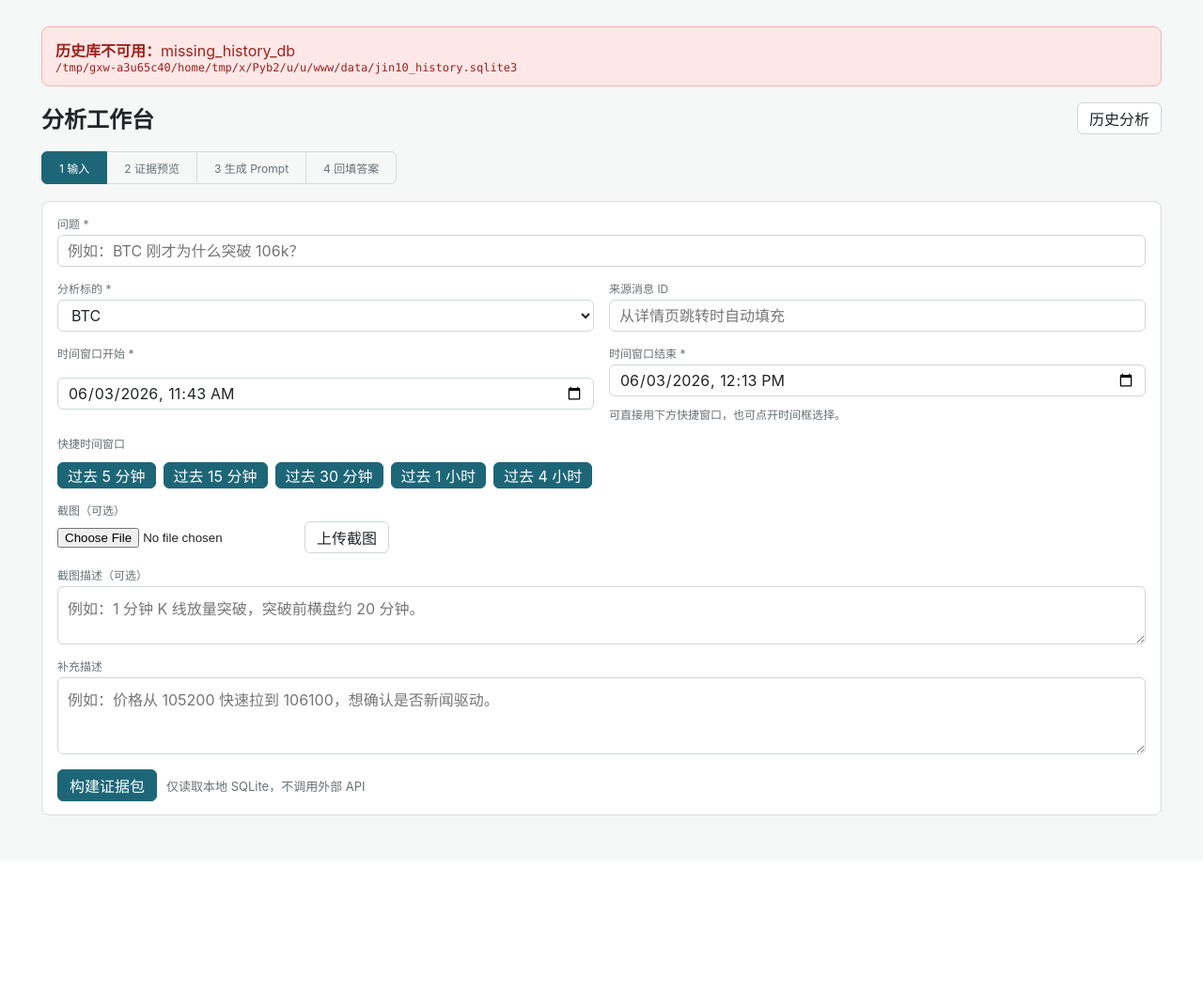
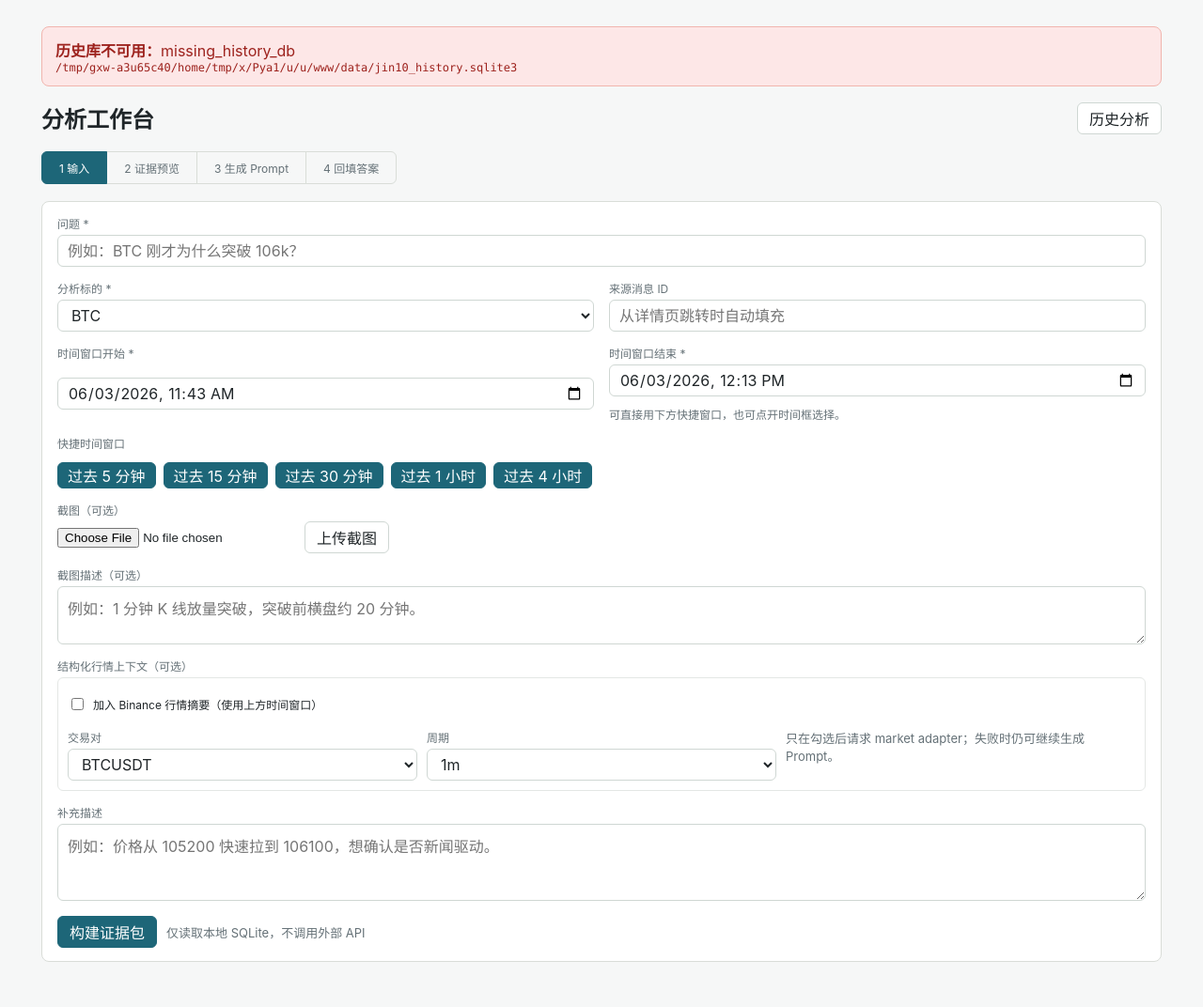
Before and after one commit to hangfo/jin10-monitor, a FastAPI app: page /analyze in a window 1280 px wide. Shown: the part 49-1121 px from the top of the page at 94% size. Before the commit the page ends 917 px from the top, so only its background shows below. Run offline with FastAPI, Linux system fonts and the light colour scheme.

Commit message:
feat(dashboard): add analyze market context
问题：手工分析 Prompt 目前只能携带本地快讯证据和截图描述，无法在同一分析窗口内附带结构化行情摘要；同时 CHANGELOG 顶部长期把多天变更混在 Unreleased，后续接力阅读成本偏高。

修改：在 /analyze 输入页增加可选 Binance 行情上下文控件，用户勾选后才按分析时间窗口请求 market adapter；预览页展示行情摘要，并在生成 Prompt 时写入独立的结构化行情上下文区块。补充行情可用、行情不可用、JSON 解析和模板字段测试；将 CHANGELOG 按日期重新分组，并保留当前未发布改动在 Unreleased。

影响：不接模型 API，不自动请求金十 REST，不写业务历史库，不改变 WebSocket、REST 采集或 Telegram 推送语义；行情请求只在用户勾选 /analyze 控件后发生，失败时手工分析流程继续可用。

验证：git diff --check；.venv/bin/python -m pytest tests/test_dashboard_analysis.py tests/test_market_adapter.py -q（48 passed）；.venv/bin/python -m pytest -q（171 passed）；浏览器确认 http://127.0.0.1:8765/analyze 显示结构化行情上下文控件。

```diff
--- a/dashboard/app.py
+++ b/dashboard/app.py
@@ -218,6 +218,79 @@ def datetime_local_value(value: object) -> str:
     return text[:16]
 
 
+def form_bool(value: object) -> bool:
+    return str(value or "").strip().lower() in {"1", "true", "yes", "on"}
+
+
+def parse_market_context_json(value: object) -> dict[str, object]:
+    try:
+        parsed = json.loads(str(value or "{}"))
+    except Exception:
+        return {}
+    return parsed if isinstance(parsed, dict) else {}
+
+
+def summarize_klines(klines: list[object]) -> dict[str, object]:
+    if not klines:
+        return {}
+    first = klines[0]
+    last = klines[-1]
+    first_close = float(getattr(first, "close", 0.0) or 0.0)
+    last_close = float(getattr(last, "close", 0.0) or 0.0)
+    move = last_close - first_close
+    move_pct = (move / first_close * 100) if first_close else 0.0
+    return {
+        "count": len(klines),
+        "first_close": round(first_close, 8),
+        "last_close": round(last_close, 8),
+        "move": round(move, 8),
+        "move_pct": round(move_pct, 4),
+        "high": round(max(float(getattr(kline, "high", 0.0) or 0.0) for kline in klines), 8),
+        "low": round(min(float(getattr(kline, "low", 0.0) or 0.0) for kline in klines), 8),
+    }
+
+
+def build_market_context_for_prompt(
+    *,
+    enabled: bool,
+    symbol: str,
+    interval: str,
+    start: str,
+    end: str,
+) -> dict[str, object]:
+    if not enabled:
+        return {"enabled": False, "market_data_called": False}
+
+    adapter_name = configured_market_adapter_name()
+    adapter = get_market_adapter(adapter_name)
+    base = {
+        "enabled": True,
+        "ok": False,
+        "adapter": adapter_name,
+        "symbol": str(symbol or "").upper()[:20],
+        "interval": str(interval or "1m")[:12],
+        "start": start,
+        "end": end,
+        "market_data_called": bool(adapter),
+    }
+    if not adapter:
+        return {**base, "error": "market adapter not configured" if not adapter_name else "market adapter not implemented"}
+    try:
+        klines = adapter.fetch_klines(symbol=base["symbol"], interval=base["interval"], start=start, end=end)
+    except MarketAdapterError as exc:
+        return {**base, "error": str(exc)}
+    except Exception:
+        log.exception("market context fetch failed")
+        return {**base, "error": "unexpected market adapter error"}
+    return {
+        **base,
+        "ok": True,
+        "adapter": adapter.name,
+        "source": "Binance Spot",
+        "summary": summarize_klines(klines),
+    }
+
+
 def create_app() -> FastAPI:
     app = FastAPI(title="Jin10 Monitor Dashboard", docs_url=None, redoc_url=None, openapi_url=None)
     templates.env.globals["compact_text"] = compact_text
@@ -373,6 +446,18 @@ def create_app() -> FastAPI:
         screenshot_description = form.get("screenshot_description", "").strip()
         user_context = form.get("user_context", "").strip()
         evidence, boundary = build_evidence_for_preview(asset, window_start, window_end)
+        market_context = build_market_context_for_prompt(
+            enabled=form_bool(form.get("market_enabled", "")),
+            symbol=form.get("market_symbol", "BTCUSDT"),
+            interval=form.get("market_interval", "1m"),
+            start=window_start,
+            end=window_end,
+        )
+        if isinstance(boundary, dict):
+            boundary = {
+                **boundary,
+                "market_data_called": bool(market_context.get("market_data_called")),
+            }
         return templates.TemplateResponse(
             request,
             "analyze.html",
@@ -387,6 +472,7 @@ def create_app() -> FastAPI:
                 "screenshot_id": screenshot_id,
                 "screenshot_description": screenshot_description,
                 "user_context": user_context,
+                "market_context": market_context,
                 "evidence": evidence,
                 "boundary": boundary,
                 "known_assets": known_assets(),
@@ -411,6 +497,7 @@ def create_app() -> FastAPI:
             screenshot_id=screenshot_id,
             screenshot_description=screenshot_description,
         )
+        market_context = parse_market_context_json(form.get("market_context_json", "{}"))
         evidence = parse_evidence_json(form.get("evidence_json", "[]"))
         selected_ids = {
             key.removeprefix("sel_")
@@ -427,6 +514,7 @@ def create_app() -> FastAPI:
             window_end=window_end,
             evidence=evidence,
             user_context=user_context,
+            market_context=market_context,
         )
         run_id = create_run(
             question=question,
@@ -454,6 +542,7 @@ def create_app() -> FastAPI:
                 "from_item_id": from_item_id,
                 "screenshot_id": screenshot_id,
                 "user_context": user_context,
+                "market_context": market_context,
                 "evidence": evidence,
                 "prompt": prompt,
                 "known_assets": known_assets(),
--- a/dashboard/manual_ai.py
+++ b/dashboard/manual_ai.py
@@ -56,6 +56,7 @@ def generate_prompt(
     window_end: str,
     evidence: list[dict[str, Any]],
     user_context: str = "",
+    market_context: dict[str, Any] | None = None,
 ) -> str:
     selected = [item for item in evidence if item.get("selected", True)]
     lines = [
@@ -71,6 +72,9 @@ def generate_prompt(
     ]
     if user_context:
         lines.extend(["", f"补充描述：{user_context}"])
+
+    if market_context and market_context.get("enabled"):
+        lines.extend(render_market_context_lines(market_context))
 
     lines.extend(
         [
@@ -109,6 +113,40 @@ def generate_prompt(
         ]
     )
     return "\n".join(lines)
+
+
+def render_market_context_lines(market_context: dict[str, Any]) -> list[str]:
+    lines = [
+        "",
+        "=" * 60,
+        "【结构化行情上下文】",
+    ]
+    if not market_context.get("ok"):
+        lines.extend(
+            [
+                f"行情数据不可用：{market_context.get('error') or 'market data unavailable'}",
+                "注意：不要把缺失行情数据当作价格没有波动。",
+            ]
+        )
+        return lines
+
+    summary = market_context.get("summary") or {}
+    lines.extend(
+        [
+            f"来源：{market_context.get('source') or 'market adapter'}",
+            f"交易对：{market_context.get('symbol')}",
+            f"周期：{market_context.get('interval')}",
+            f"窗口：{market_context.get('start')} 至 {market_context.get('end')}",
+            f"K 线数量：{summary.get('count')}",
+            f"首根收盘：{summary.get('first_close')}",
+            f"末根收盘：{summary.get('last_close')}",
+            f"涨跌：{summary.get('move')} ({summary.get('move_pct')}%)",
+            f"窗口高点：{summary.get('high')}",
+            f"窗口低点：{summary.get('low')}",
+            "注意：行情上下文只说明价格变化，不单独证明新闻因果。",
+        ]
+    )
+    return lines
 
 
 def parse_answer(raw_text: str) -> dict[str, Any]:
--- a/dashboard/templates/analyze.html
+++ b/dashboard/templates/analyze.html
@@ -73,6 +73,38 @@
     max-width: 220px;
     object-fit: contain;
   }
+  .market-context-box {
+    border: 1px solid var(--border-soft);
+    border-radius: 6px;
+    display: grid;
+    gap: 10px;
+    grid-template-columns: repeat(3, minmax(0, 1fr));
+    padding: 10px;
+  }
+  .market-context-box .check {
+    grid-column: 1 / -1;
+  }
+  .market-preview {
+    border: 1px solid var(--border-soft);
+    border-radius: 6px;
+    margin: 12px 0;
+    padding: 10px;
+  }
+  .market-preview-grid {
+    display: grid;
+    gap: 8px;
+    grid-template-columns: repeat(4, minmax(0, 1fr));
+    margin-top: 8px;
+  }
+  .market-preview-stat {
+    background: var(--bg);
+    border-radius: 6px;
+    padding: 8px;
+  }
+  .market-preview-stat strong {
+    display: block;
+    margin-top: 3px;
+  }
   .analysis-textarea,
   .prompt-box,
   .answer-box {
@@ -144,6 +176,10 @@
     }
     .step-nav-item {
       white-space: nowrap;
+    }
+    .market-context-box,
+    .market-preview-grid {
+      grid-template-columns: 1fr;
     }
   }
 </style>
@@ -224,6 +260,31 @@
         <div class="filter-group full-row">
           <span class="filter-label">截图描述（可选）</span>
           <textarea class="analysis-textarea" id="screenshot-description" name="screenshot_description" rows="2" placeholder="例如：1 分钟 K 线放量突破，突破前横盘约 20 分钟。"></textarea>
+        </div>
+        <div class="filter-group full-row">
+          <span class="filter-label">结构化行情上下文（可选）</span>
+          <div class="market-context-box">
+            <label class="check">
+              <input type="checkbox" name="market_enabled" value="1">
+              加入 Binance 行情摘要（使用上方时间窗口）
+            </label>
+            <div class="filter-group">
+              <span class="filter-label">交易对</span>
+              <select name="market_symbol">
+                {% for symbol in ["BTCUSDT", "ETHUSDT", "SOLUSDT", "BNBUSDT"] %}
+                <option value="{{ symbol }}">{{ symbol }}</option>
+                {% endfor %}
+              </select>
+            </div>
+            <div class="filter-group">
+              <span class="filter-label">周期</span>
+              <select name="market_interval">
+                <option value="1m" selected>1m</option>
+                <option value="5m">5m</option>
+              </select>
+            </div>
+            <div class="muted">只在勾选后请求 market adapter；失败时仍可继续生成 Prompt。</div>
+          </div>
         </div>
         <div class="filter-group full-row">
           <span class="filter-label">补充描述</span>
@@ -315,6 +376,23 @@
       </div>
       <span class="pill">{{ boundary.label if boundary is mapping else boundary }}</span>
     </div>
+    {% if market_context and market_context.enabled %}
+    <div class="market-preview">
+      <strong>结构化行情上下文</strong>
+      {% if market_context.ok %}
+      <span class="muted mono">{{ market_context.source }} · {{ market_context.symbol }} · {{ market_context.interval }}</span>
+      {% set summary = market_context.summary %}
+      <div class="market-preview-grid">
+        <div class="market-preview-stat"><span class="meta">首根收盘</span><strong class="mono">{{ summary.first_close }}</strong></div>
+        <div class="market-preview-stat"><span class="meta">末根收盘</span><strong class="mono">{{ summary.last_close }}</strong></div>
+        <div class="market-preview-stat"><span class="meta">涨跌</span><strong class="mono">{{ summary.move }} ({{ summary.move_pct }}%)</strong></div>
+        <div class="market-preview-stat"><span class="meta">高 / 低</span><strong class="mono">{{ summary.high }} / {{ summary.low }}</strong></div>
+      </div>
+      {% else %}
+      <div class="muted">market data unavailable: {{ market_context.error }}</div>
+      {% endif %}
+    </div>
+    {% endif %}
     <form id="preview-form" method="post" action="/analyze/generate-prompt">
       <input type="hidden" name="question" value="{{ question }}">
       <input type="hidden" name="asset" value="{{ asset }}">
@@ -324,6 +402,7 @@
       <input type="hidden" name="screenshot_id" value="{{ screenshot_id }}">
       <input type="hidden" name="screenshot_description" value="{{ screenshot_description }}">
       <input type="hidden" name="user_context" value="{{ user_context }}">
+      <input type="hidden" name="market_context_json" value="{{ (market_context | tojson if market_context else '{}') | forceescape }}">
       <input id="evidence-json-input" type="hidden" name="evidence_json" value="">
 
       {% if evidence %}
```
Also changed, not shown: tests/test_dashboard_analysis.py (+109 -0 lines), CHANGELOG.md.
